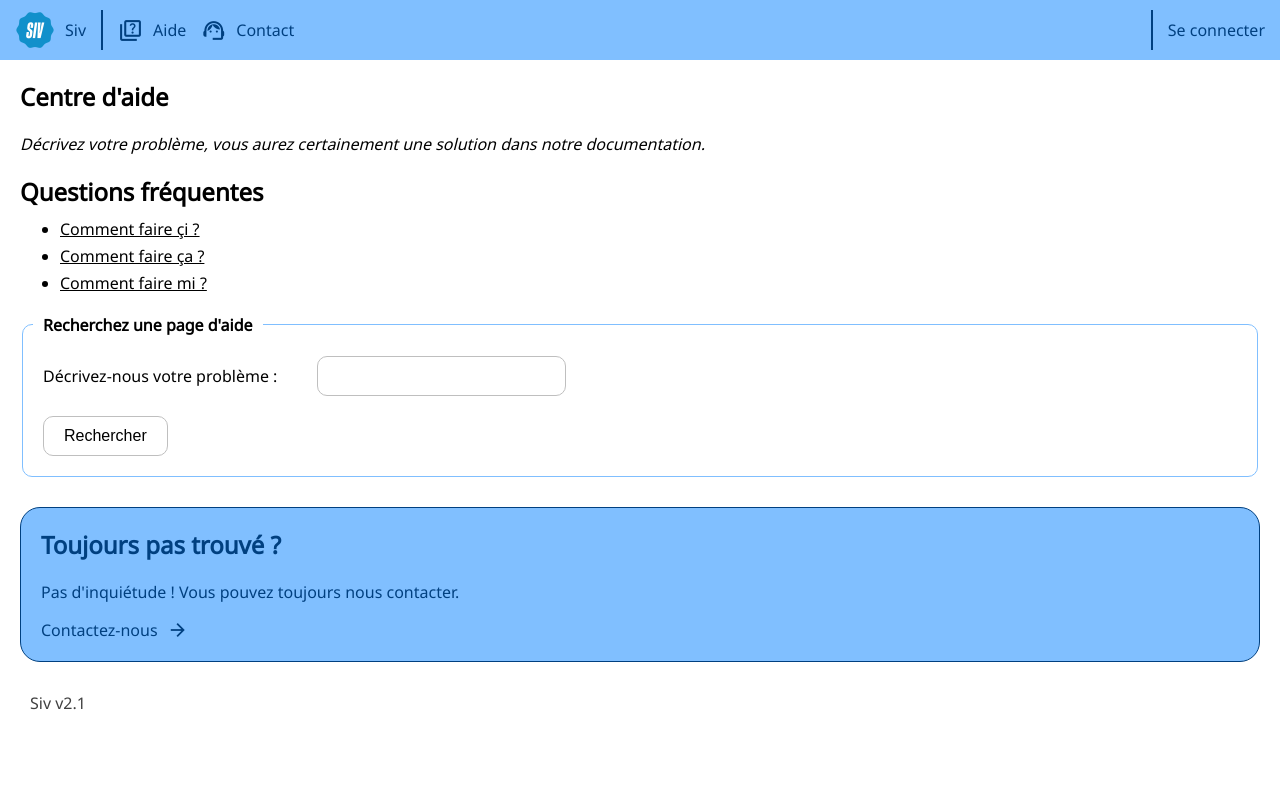
After one commit to Rayan-El-Manssouri/sivV2, a PHP site: page /sivV2/public/aide/index.php in a window 1280 px wide. The commit adds this page. Run offline with PHP 8.4, Linux system fonts and the light colour scheme.

Commit message:
feat : création page contact et aide
- Création de la page d'aide et de contact en respectant la future organisation des pages.
- Déplacement de la page d'accueil en respectant la future organisation des pages car contrainte par un méta-fichier php.

```diff
--- a/index.php
+++ b/index.php
@@ -9,7 +9,7 @@
                     header("Location: public/connexion/confirmer/panel.php");
                }
                else{
-                    header("Location: public/");
+                    header("Location: public/accueil");
                }
           ?>
      </body>
--- a/private/GestionSession/logout.php
+++ b/private/GestionSession/logout.php
@@ -2,5 +2,5 @@
 session_start();
 unset($_SESSION['connecte']);
 unset($_SESSION['message']);
-header("Location: http://localhost/sivV2/public")
+header("Location: http://localhost/sivV2/public/accueil")
 ?>
--- a/private/php/headerbar.php
+++ b/private/php/headerbar.php
@@ -1,6 +1,6 @@
 <?php
      session_start();
-     require_once '../private/GestionSession/auth.php';
+     require_once '../../private/GestionSession/auth.php';
      error_reporting(0);
 ?>
 <header id="headerbar">
@@ -22,13 +22,13 @@
           </div>
      </a>
      <div class="separator"></div>
-     <a href="">
+     <a href="http://localhost/sivV2/public/aide/">
           <div>
                <span class="material-symbols-outlined">quiz</span>
                <p>Aide</p>
           </div>
      </a>
-     <a href="">
+     <a href="http://localhost/sivV2/public/contact">
           <div>
                <span class="material-symbols-outlined">support_agent</span>
                <p>Contact</p>
--- a/private/php/sidebar.php
+++ b/private/php/sidebar.php
@@ -30,9 +30,9 @@
                <p>PDF</p>
           </div>
      </a>
-     <a href="">
+     <a href="http://localhost/sivV2/public/aide">
           <div>
-               <span class="material-symbols-outlined">help</span>
+               <span class="material-symbols-outlined">quiz</span>
                <p>Aide</p>
           </div>
      </a>
--- a/public/index.css
+++ b/public/accueil/index.css
@@ -8,7 +8,7 @@ body
      border-radius: 20px;
      margin : 20px;
      overflow: hidden;
-     background-image: url('../private/src/welcome_wallpaper.jpg');
+     background-image: url('http://localhost/sivV2/private/src/welcome_wallpaper.jpg');
      background-size: cover;
      background-position: center;
 }
--- a/public/index.php
+++ b/public/accueil/index.php
@@ -13,7 +13,7 @@
     <title>Bienvenue sur Siv</title>
 </head>
 <body>
-    <?php require_once '../private/php/headerbar.php'; ?>
+    <?php require_once '../../private/php/headerbar.php'; ?>
     <section>
         <div class="presentation">
             <div>
@@ -51,12 +51,12 @@
         <div class="large_container">
             <h2>Vous êtes convaincu ?</h2>
             <p>Alors contactez-nous pour signer un contrat !</p>
-            <a href="">
+            <a href="../contact">
                 Contactez-nous
                 <span class="material-symbols-outlined">arrow_forward</span>
             </a>
         </div>
     </section>
-    <?php require_once '../private/php/footer.php'; ?>
+    <?php require_once '../../private/php/footer.php'; ?>
 </body>
 </html>
--- /dev/null
+++ b/public/aide/index.css
@@ -0,0 +1,61 @@
+body
+{
+     display : block;
+}
+
+section > *
+{
+     margin : 20px;
+}
+
+.list h2
+{
+     margin : 0;
+}
+
+.list a
+{
+     color : black;
+}
+
+.list ul
+{
+     margin : 10px 0;
+}
+
+.list li
+{
+     margin : 5px 0;
+}
+
+.large_container
+{
+     border : 1px solid var(--accentColorDark);
+     background-color: var(--accentColorLight);
+     margin : 30px 20px;
+     padding: 20px;
+     border-radius: 20px;
+}
+
+.large_container *
+{
+     color : var(--accentColorDark);
+     text-decoration: none;
+}
+
+.large_container h2
+{
+     margin : 0 0 20px 0;
+}
+
+.large_container span
+{
+     font-size: 22px !important;
+     vertical-align: bottom;
+     margin-left : 5px;
+}
+
+footer
+{
+     margin : 20px 30px;
+}
--- /dev/null
+++ b/public/aide/index.php
@@ -0,0 +1,53 @@
+<!DOCTYPE html>
+<html lang="fr">
+<head>
+    <meta charset="UTF-8">
+    <meta name="viewport" content="width=device-width, initial-scale=1">
+    <link rel="preconnect" href="https://fonts.googleapis.com">
+    <link rel="preconnect" href="https://fonts.gstatic.com" crossorigin>
+    <link href="https://fonts.googleapis.com/css2?family=Noto+Sans&display=swap" rel="stylesheet">
+    <link rel="stylesheet" href="https://fonts.googleapis.com/css2?family=Material+Symbols+Outlined:opsz,wght,FILL,GRAD@48,400,0,0" />
+    <link href="http://localhost/sivV2/private/style/common.css" rel="stylesheet">
+    <link href="index.css" rel="stylesheet">
+    <link href="http://localhost/sivV2/private/src/logo2.png" rel="icon">
+    <title>Aide - Siv</title>
+</head>
+<body>
+    <?php require_once '../../private/php/headerbar.php'; ?>
+    <section>
+        <header>
+            <h1>Centre d'aide</h1>
+            <em>Décrivez votre problème, vous aurez certainement une solution dans notre documentation.</em>
+        </header>
+        <div class="list">
+            <h2>Questions fréquentes</h2>
+            <ul>
+                <li><a href="">Comment faire çi ?</a></li>
+                <li><a href="">Comment faire ça ?</a></li>
+                <li><a href="">Comment faire mi ?</a></li>
+            </ul>
+        </div>
+        <form method="POST" class="form">
+            <fieldset>
+                <legend>Recherchez une page d'aide</legend>
+                <div>
+                    <label>Décrivez-nous votre problème : </label>
+                    <div>
+                        <div><input type="search" name="request"></input></div>
+                    </div>
+                </div>
+                <input type="submit" value="Rechercher">
+            </fieldset>
+        </form>
+        <div class="large_container">
+            <h2>Toujours pas trouvé ?</h2>
+            <p>Pas d'inquiétude ! Vous pouvez toujours nous contacter.</p>
+            <a href="../contact/">
+                Contactez-nous
+                <span class="material-symbols-outlined">arrow_forward</span>
+            </a>
+        </div>
+    </section>
+    <?php require_once '../../private/php/footer.php'; ?>
+</body>
+</html>
```
Also changed, not shown: public/contact/index.css (added, +14 -0 lines), public/contact/index.php (added, +57 -0 lines).
